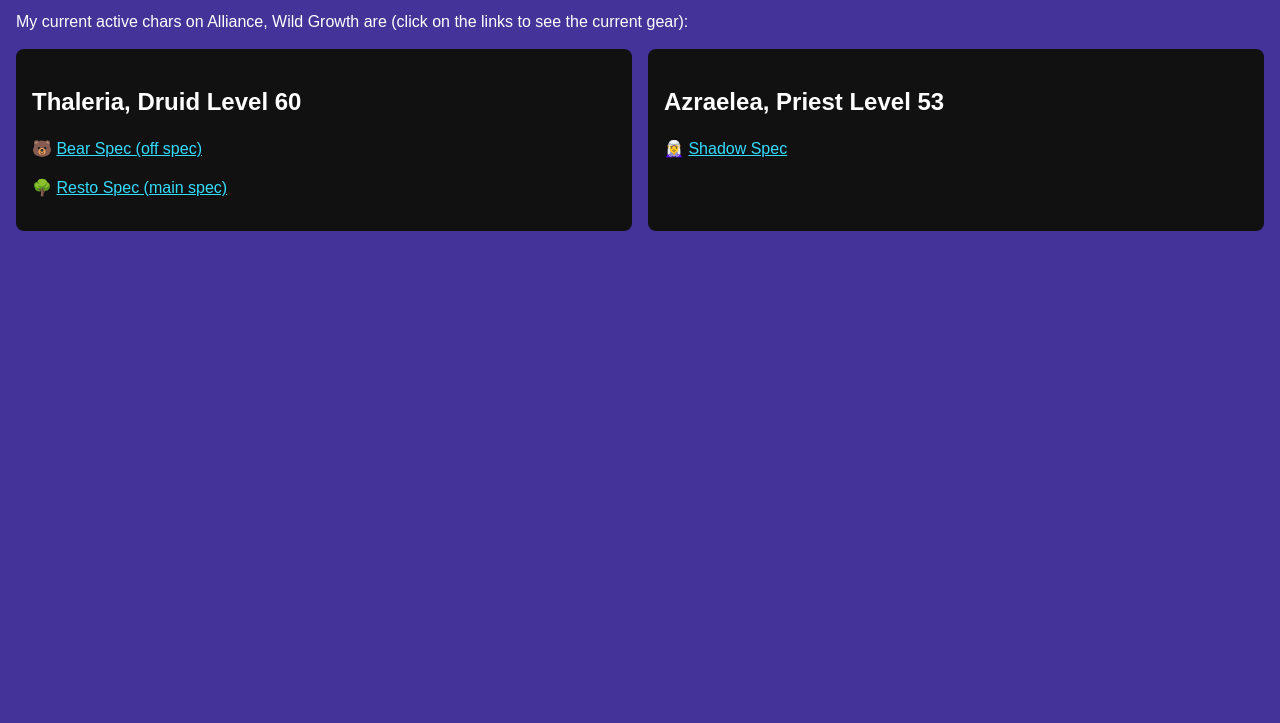
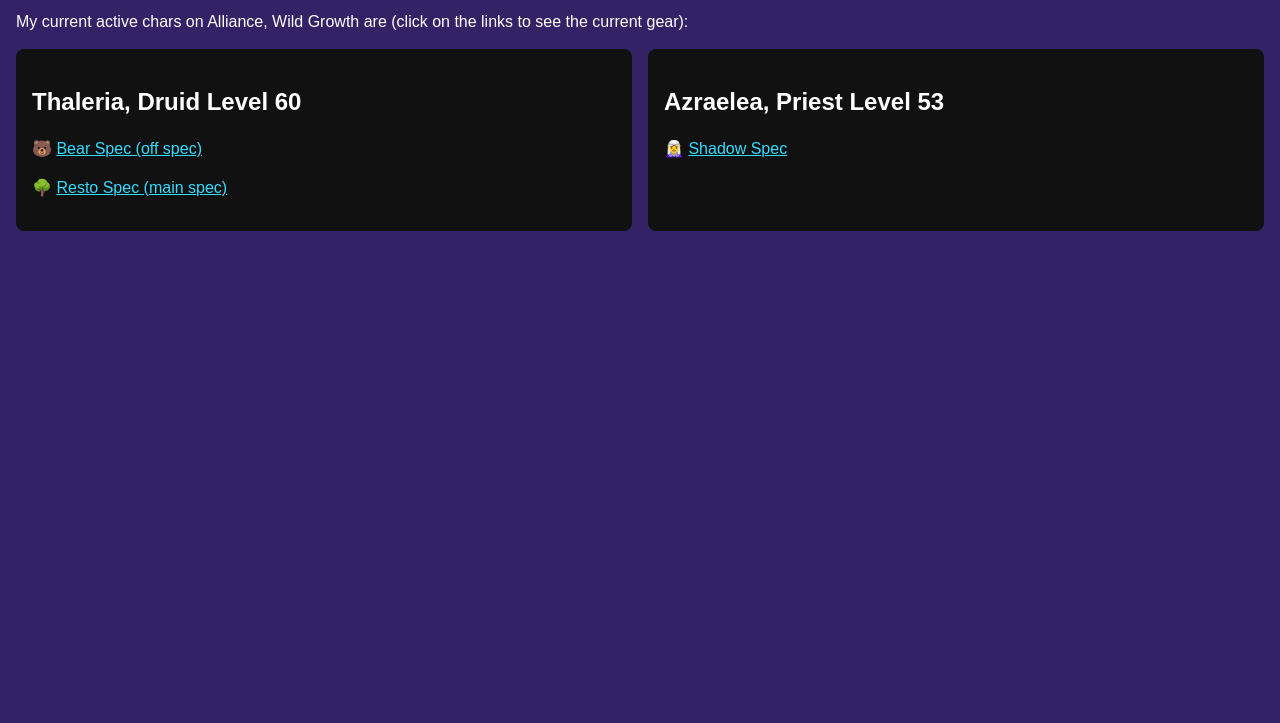
Before and after one commit to learosema/wow-inventory, a website: page public/index.html in a window 1280 px wide. Shown: the part 77-800 px from the top of the page. Drawn offline with Linux system fonts and the light colour scheme.

Commit message:
chore: tweak stuff.

```diff
--- a/public/index.html
+++ b/public/index.html
@@ -5,7 +5,7 @@
   <meta name="viewport" content="width=device-width, initial-scale=1.0">
   <title>Welcome - Thaleria</title>
   <style>
-    html{background: #439; color: #fff; font-family: sans-serif;}
+    html{background: #326; color: #fff; font-family: sans-serif;}
     a{color: #3df;}
     body {line-height: 1.4; margin: 1rem; }
     .grid {
```
